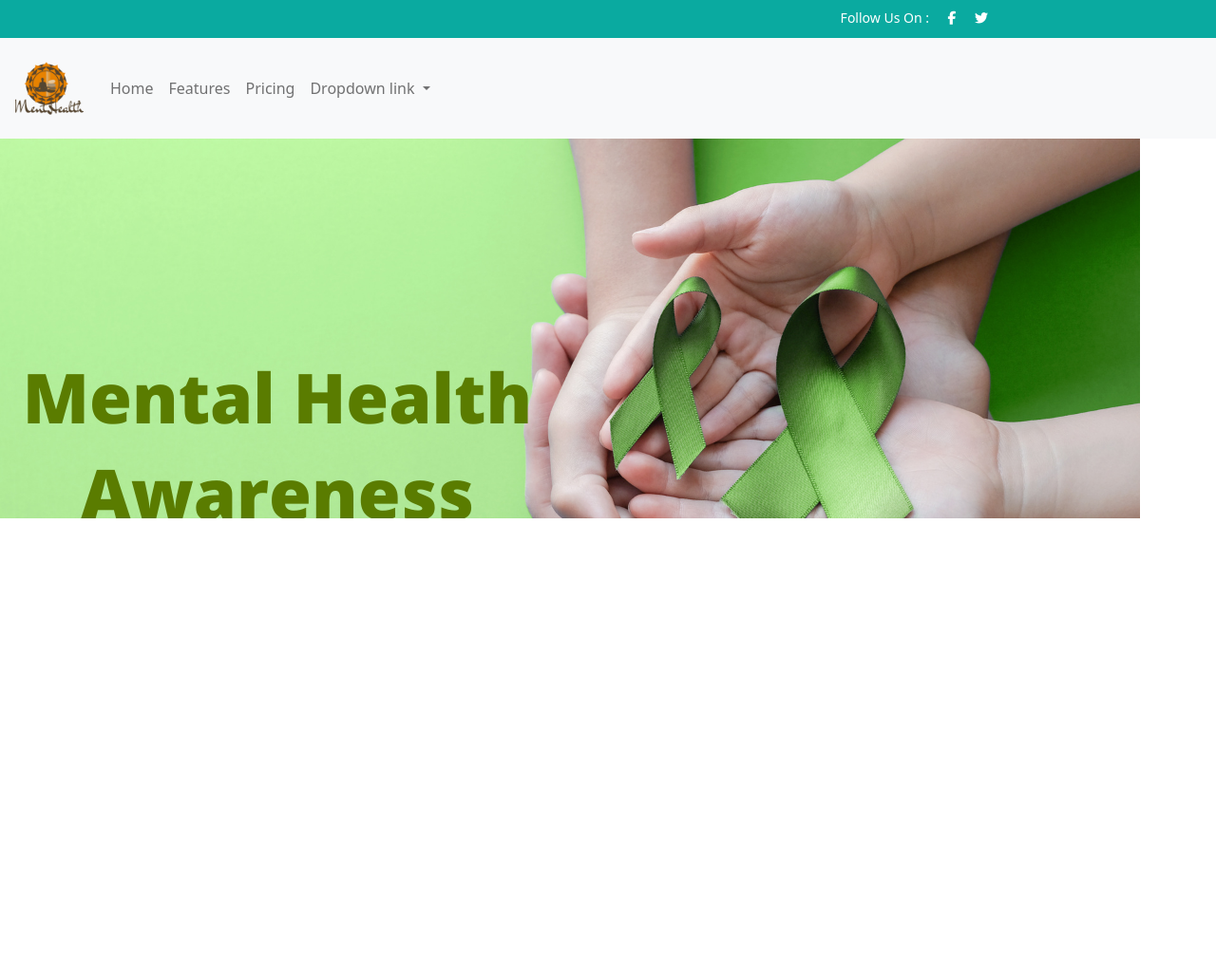
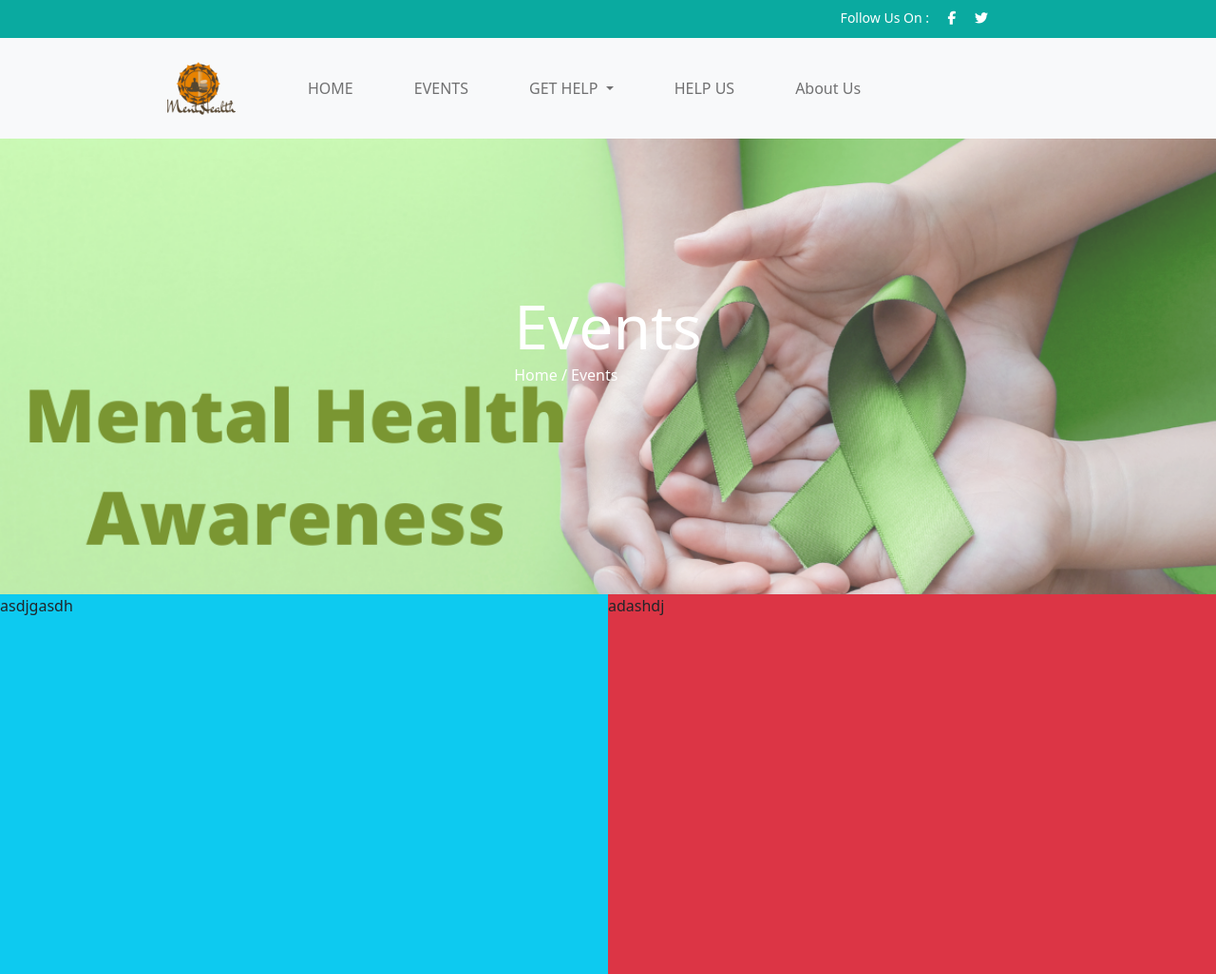
Before and after one commit to amitjait/Events, a plain HTML site: page index.html in a window 1280 px wide. Shown: the whole page at 95% size. Before the commit the page ends 800 px from the top, so only its background shows below. Drawn offline with nearby package versions, Linux system fonts and the light colour scheme.

Commit message:
updating

```diff
--- a/index.html
+++ b/index.html
@@ -16,40 +16,42 @@
       <div class="social flex-row-reverse">
         <span>Follow Us On : </span>
         <span class="icn">
-          <i class="fa-brands fa-facebook-f"></i>
+          <a href="https://www.facebook.com/" style="color: white;"><i class="fa-brands fa-facebook-f"></i></a>
         </span>
         <span class="icn">
-          <i class="fa-brands fa-twitter"></i>
+          <a href="https://twitter.com/login" style="color: white;"><i class="fa-brands fa-twitter"></i></a>
         </span>
       </div>
     </header>
-    <nav class="navbar navbar-expand-lg bg-light">
-      <div class="container-fluid navbar1">
+    <nav class="navbar navbar-expand-lg bg-light navDiv">
+      <div class="container-fluid w-75">
         <a class="navbar-brand" href="#"><img src="logo\Logo (1).png" alt="MentHealth Logo" style="width: 5rem;"></a>
         <button class="navbar-toggler" type="button" data-bs-toggle="collapse" data-bs-target="#navbarNavDropdown" aria-controls="navbarNavDropdown" aria-expanded="false" aria-label="Toggle navigation">
           <span class="navbar-toggler-icon"></span>
         </button>
-        <div class="collapse navbar-collapse" id="navbarNavDropdown">
+        <div class="collapse navbar-collapse ms-5" id="navbarNavDropdown">
           <ul class="navbar-nav">
             <li class="nav-item">
-              <a class="nav-link " aria-current="page" href="#">Home</a>
+              <a class="nav-link me-5" aria-current="page" href="#">HOME</a>
             </li>
-            <li class="nav-item">
-              <a class="nav-link" href="#">Features</a>
+            <li class="nav-item me-5">
+              <a class="nav-link" href="#">EVENTS</a>
             </li>
-            <li class="nav-item">
-              <a class="nav-link" href="#">Pricing</a>
-            </li>
-            <li class="nav-item dropdown">
+            <li class="nav-item dropdown me-5">
               <a class="nav-link dropdown-toggle" href="#" role="button" data-bs-toggle="dropdown" aria-expanded="true">
-                Dropdown link
+                GET HELP
               </a>
               <ul class="dropdown-menu">
-                <li><a class="dropdown-item" href="#">Action</a></li>
-                <li><a class="dropdown-item" href="#">Another action</a></li>
+                <li><a class="dropdown-item" href="#">Contact Us</a></li>
+                <li><a class="dropdown-item" href="#">Help</a></li>
                 <li><a class="dropdown-item" href="#">Something else here</a></li>
               </ul>
-
+            </li>
+            <li class="nav-item me-5">
+              <a class="nav-link" href="#">HELP US</a>
+            </li>
+            <li class="nav-item me-5">
+              <a class="nav-link" href="#">About Us</a>
             </li>
           </ul>
         </div>
@@ -57,9 +59,19 @@
     </nav>
 
     <div class="background">
-
+      <div class =" backDiv">
+        <h1 class="backH1">Events</h1>
+        <p>Home / Events</p>
+      </div>
     </div>
-
+    <div class="mainDiv d-flex">
+      <div class="content col-6 bg-info ">
+        <p>asdjgasdh</p>
+      </div>
+      <div class="videos col-6 bg-danger ">
+        <p>adashdj</p>
+      </div>
+    </div>
     <script src="index.js"></script>
 </body>
 </html>
--- a/style.css
+++ b/style.css
@@ -19,8 +19,33 @@
 
 .background{
     background-image: url("Background_pic.png");
-    background-repeat: no-repeat;
-
-    height: 50vh;
+    background-color: #0AAAA0;
+    width: 100%;
+    height: 60vh;
+    background-size: 100%;
+    opacity: 80%;
 
 }
+.backDiv{
+    padding-top: 10rem;
+    margin: 0 auto;
+    width: fit-content;
+    height: 100%;
+    color: white;
+
+}
+.navDiv{
+    margin: 0 auto;
+}
+.backH1{
+    font-size: 4rem;
+    margin: 0 auto;
+}
+.centDiv{
+    margin: 0 auto;
+    padding-left: 10rem;
+}
+.content{
+    height: 25rem;
+    width: 50%;
+}
```
